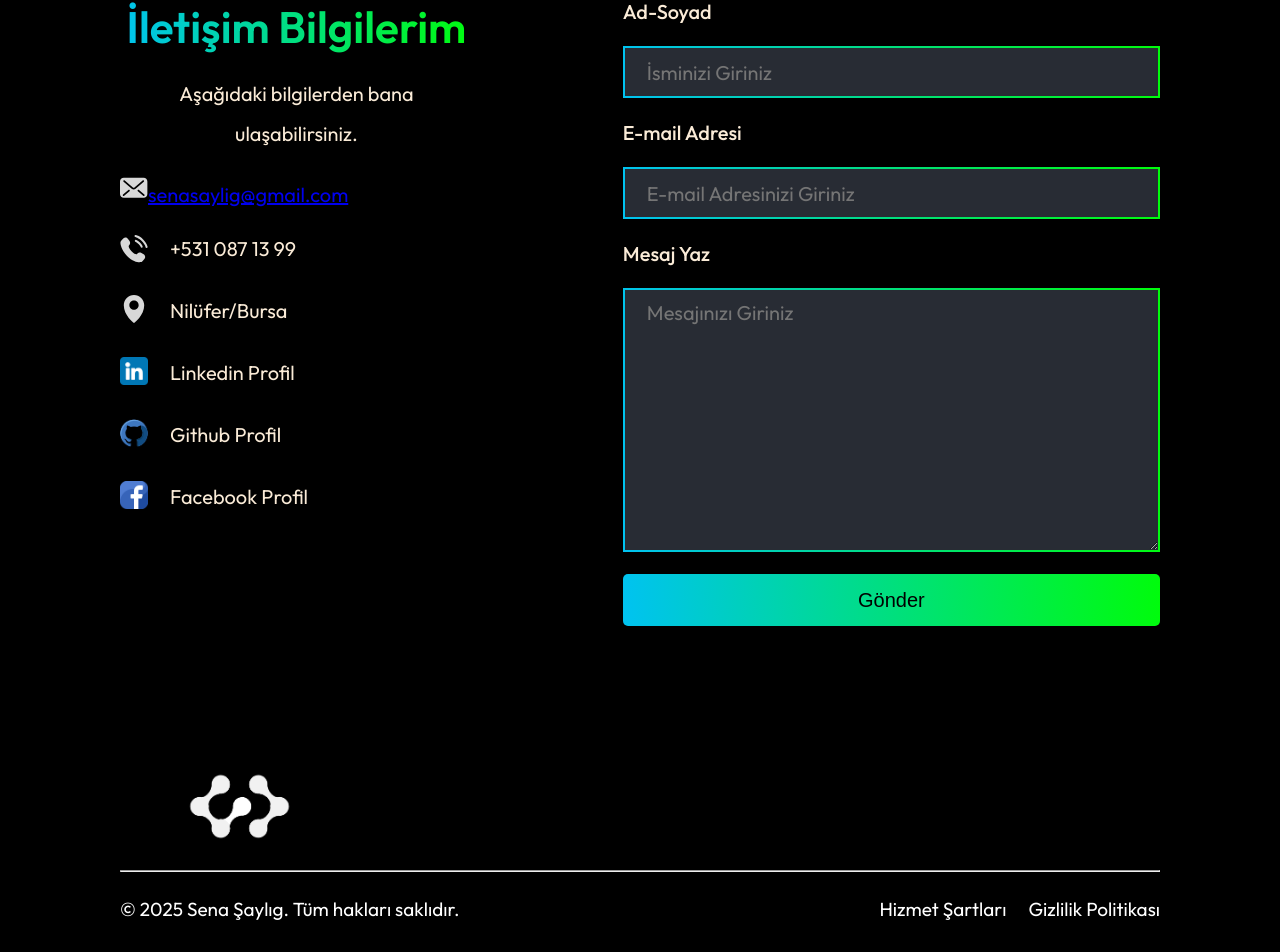
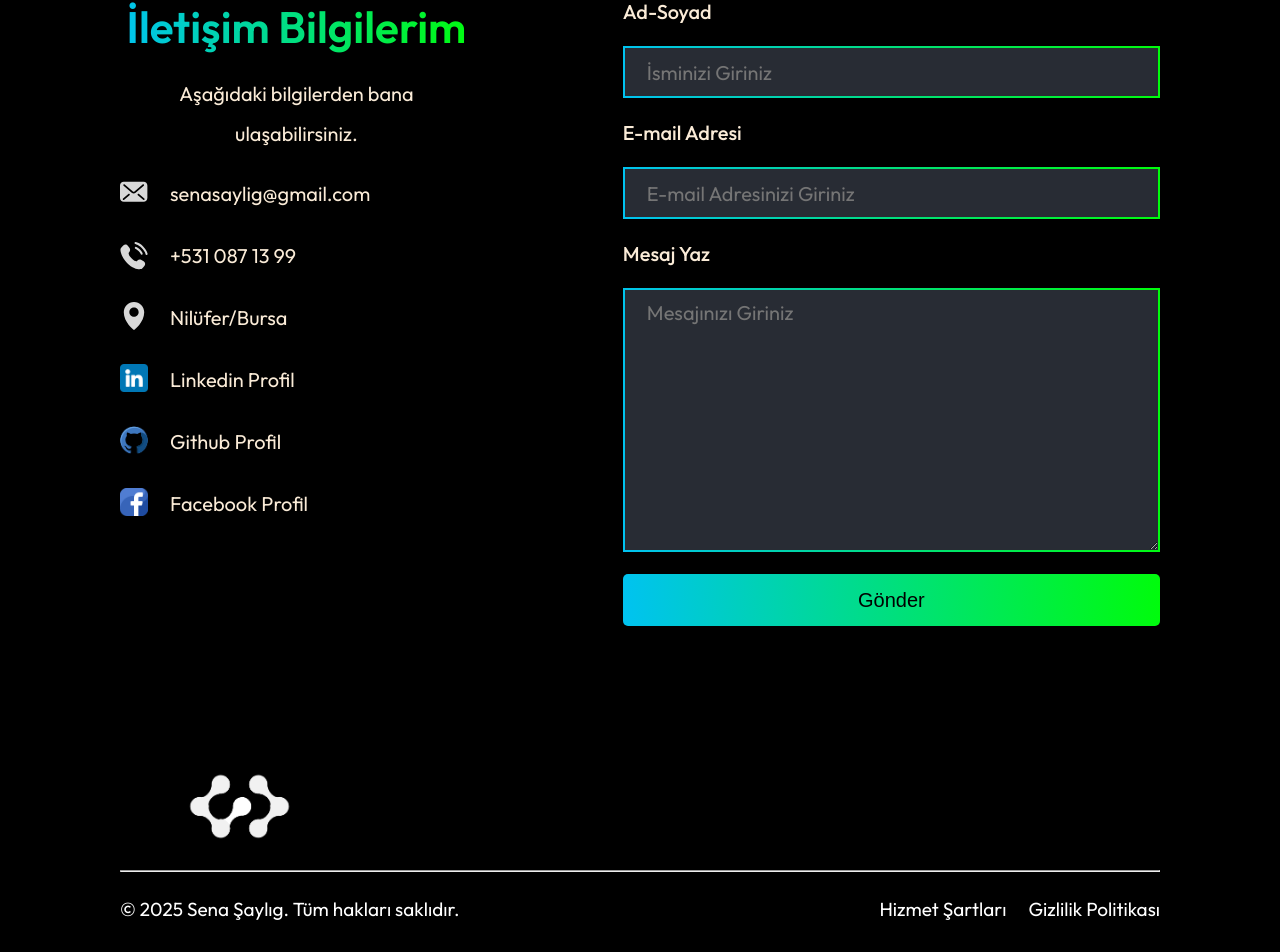
Before and after one commit to Senasylg/sena_saylig_portfolyo, a React (Create React App) app: page / in a window 1280 px wide. Shown: the part 5350-6302 px from the top of the page. Built offline with nearby package versions, Linux system fonts and the light colour scheme; a web font is replaced by a local one.

Commit message:
new commit

```diff
--- a/src/Components/Contact/Contact.jsx
+++ b/src/Components/Contact/Contact.jsx
@@ -55,10 +55,9 @@ const Contact = () => {
                     <p>Aşağıdaki bilgilerden bana ulaşabilirsiniz.</p>
                     <div className="contact-details">
                         <div className="contact-detail">
-                            <a href="mailto:senasaylig@gmail.com" className="flex items-center gap-2">
-                                <img src={mail_icon} alt="Mail" className="w-5 h-5" />
-                                <span>senasaylig@gmail.com</span>
-                            </a>
+                            <a href="mailto:senasaylig@gmail.com" target="_blank" rel="noopener noreferrer">
+                                <img src={mail_icon} alt="Mail"/>
+                            </a><p>senasaylig@gmail.com</p>
                         </div>
                         <div className="contact-detail">
                             <img src={call_icon} alt=""/> <p>+531 087 13 99</p>
```
